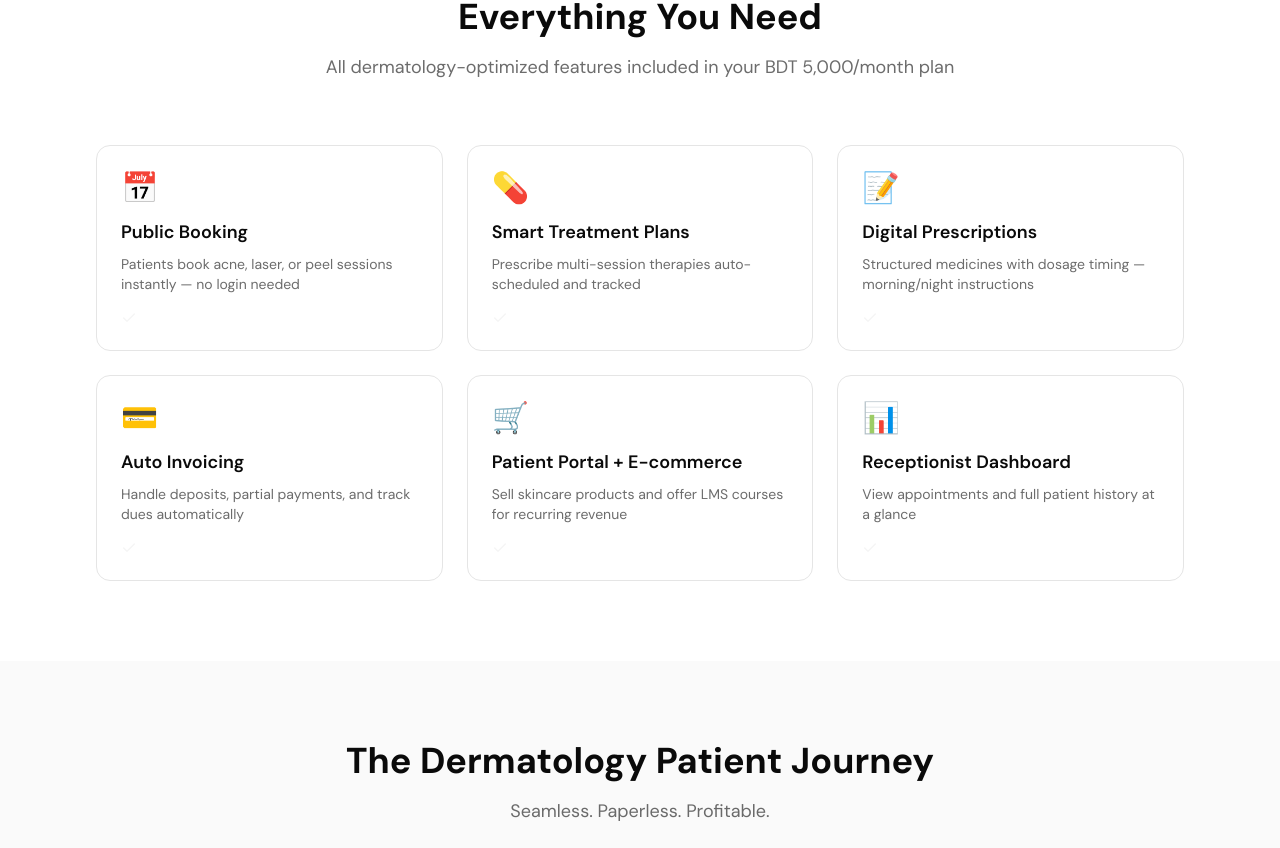
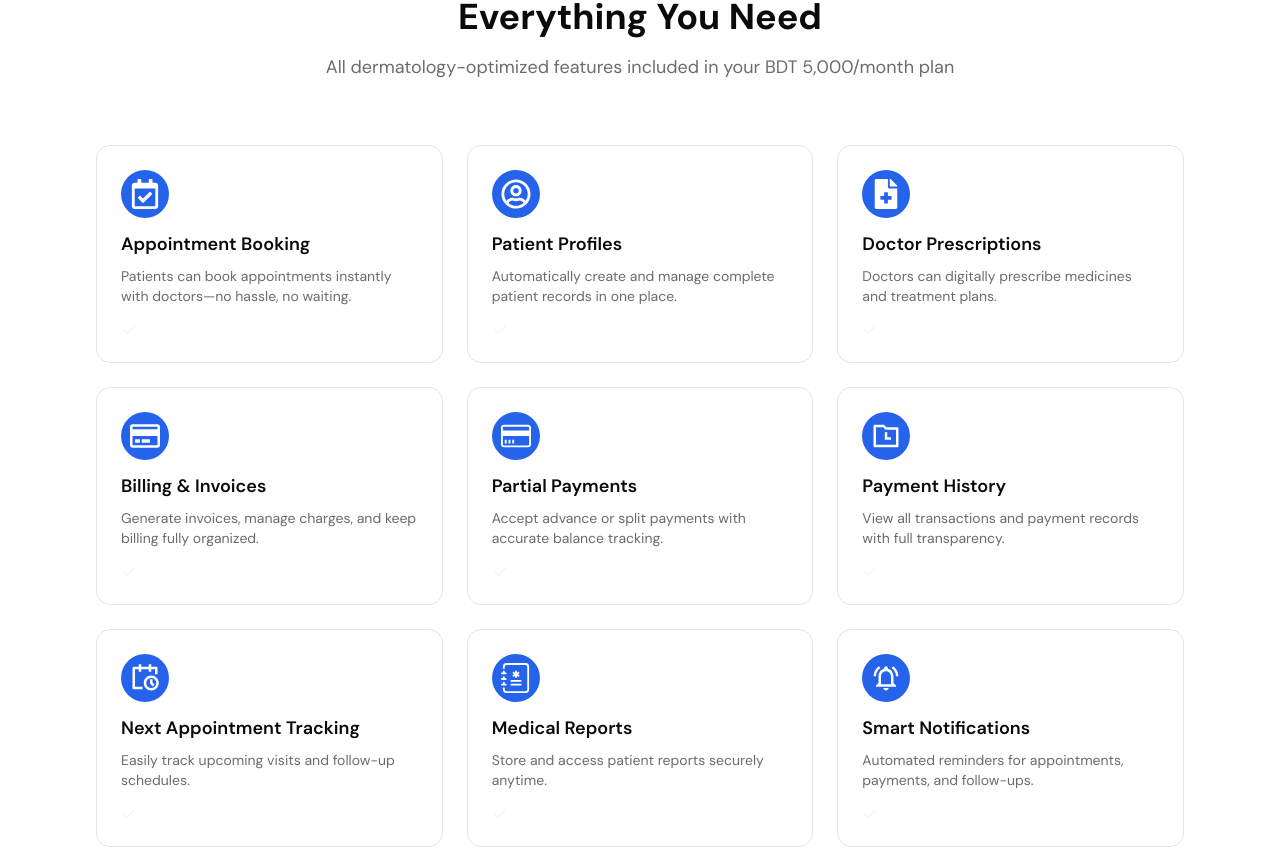
Before and after one commit to Mamun-Miah/derma-care-website-saas, a Next.js app: page / in a window 1280 px wide. Shown: the part 883-1731 px from the top of the page. Built offline with nearby package versions, Linux system fonts and the light colour scheme.

Commit message:
features added

```diff
--- a/components/features.tsx
+++ b/components/features.tsx
@@ -1,62 +1,103 @@
-import { Check } from "lucide-react"
+import { Check } from "lucide-react";
+import { BsJournalMedical } from "react-icons/bs";
+import {
+  FaFileMedical,
+  FaRegCalendarCheck,
+  FaRegCreditCard,
+  FaRegUserCircle,
+} from "react-icons/fa";
+import { ImCreditCard } from "react-icons/im";
+import { MdOutlineNotificationsActive } from "react-icons/md";
+import { RiCalendarScheduleLine, RiFolderHistoryLine } from "react-icons/ri";
 
 const features = [
   {
-    icon: "📅",
-    title: "Public Booking",
-    description: "Patients book acne, laser, or peel sessions instantly — no login needed",
+    icon: <FaRegCalendarCheck />,
+    title: "Appointment Booking",
+    description:
+      "Patients can book appointments instantly with doctors—no hassle, no waiting.",
   },
   {
-    icon: "💊",
-    title: "Smart Treatment Plans",
-    description: "Prescribe multi-session therapies auto-scheduled and tracked",
+    icon: <FaRegUserCircle />,
+    title: "Patient Profiles",
+    description:
+      "Automatically create and manage complete patient records in one place.",
   },
   {
-    icon: "📝",
-    title: "Digital Prescriptions",
-    description: "Structured medicines with dosage timing — morning/night instructions",
+    icon: <FaFileMedical />,
+    title: "Doctor Prescriptions",
+    description:
+      "Doctors can digitally prescribe medicines and treatment plans.",
   },
   {
-    icon: "💳",
-    title: "Auto Invoicing",
-    description: "Handle deposits, partial payments, and track dues automatically",
+    icon: <FaRegCreditCard />,
+    title: "Billing & Invoices",
+    description:
+      "Generate invoices, manage charges, and keep billing fully organized.",
   },
   {
-    icon: "🛒",
-    title: "Patient Portal + E-commerce",
-    description: "Sell skincare products and offer LMS courses for recurring revenue",
+    icon: <ImCreditCard />,
+    title: "Partial Payments",
+    description:
+      "Accept advance or split payments with accurate balance tracking.",
   },
   {
-    icon: "📊",
-    title: "Receptionist Dashboard",
-    description: "View appointments and full patient history at a glance",
+    icon: <RiFolderHistoryLine />,
+    title: "Payment History",
+    description:
+      "View all transactions and payment records with full transparency.",
   },
-]
+  {
+    icon: <RiCalendarScheduleLine />,
+    title: "Next Appointment Tracking",
+    description: "Easily track upcoming visits and follow-up schedules.",
+  },
+  {
+    icon: <BsJournalMedical />,
+    title: "Medical Reports",
+    description: "Store and access patient reports securely anytime.",
+  },
+  {
+    icon: <MdOutlineNotificationsActive />,
+    title: "Smart Notifications",
+    description:
+      "Automated reminders for appointments, payments, and follow-ups.",
+  },
+];
 
 export default function Features() {
   return (
     <section id="features" className="py-20 sm:py-20 bg-background">
       <div className="mx-auto max-w-6xl px-4 sm:px-6 lg:px-8">
         <div className="text-center space-y-4 mb-16">
-          <h2 className="text-3xl sm:text-4xl font-bold text-foreground">Everything You Need</h2>
+          <h2 className="text-3xl sm:text-4xl font-bold text-foreground">
+            Everything You Need
+          </h2>
           <p className="text-lg text-foreground/60 max-w-2xl mx-auto">
-            All dermatology-optimized features included in your BDT 5,000/month plan
+            All dermatology-optimized features included in your BDT 5,000/month
+            plan
           </p>
         </div>
         <div className="grid gap-6 md:grid-cols-2 lg:grid-cols-3">
           {features.map((feature, idx) => (
             <div
               key={idx}
-              className="rounded-xl border border-border bg-card p-6 hover:shadow-lg transition duration-300"
+              className="rounded-xl border border-border bg-card p-6 hover:shadow-lg transition duration-300 hover:bg-[#6dadfc]"
             >
-              <div className="text-3xl mb-3">{feature.icon}</div>
-              <h3 className="text-lg font-semibold text-foreground mb-2">{feature.title}</h3>
-              <p className="text-sm text-foreground/60">{feature.description}</p>
+              <div className="text-3xl mb-3 bg-[#2563EB] text-white w-12 h-12 rounded-full flex items-center justify-center">
+                {feature.icon}
+              </div>
+              <h3 className="text-lg font-semibold text-foreground mb-2">
+                {feature.title}
+              </h3>
+              <p className="text-sm text-foreground/60">
+                {feature.description}
+              </p>
               <Check className="h-4 w-4 text-accent mt-4" />
             </div>
           ))}
         </div>
       </div>
     </section>
-  )
+  );
 }
```
